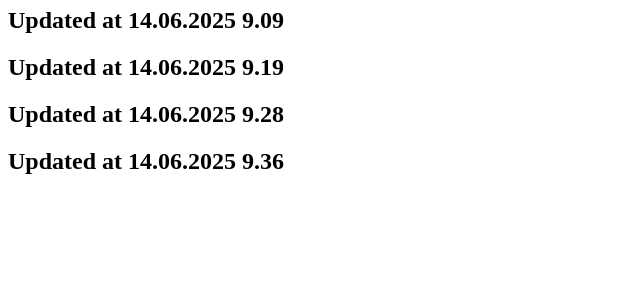
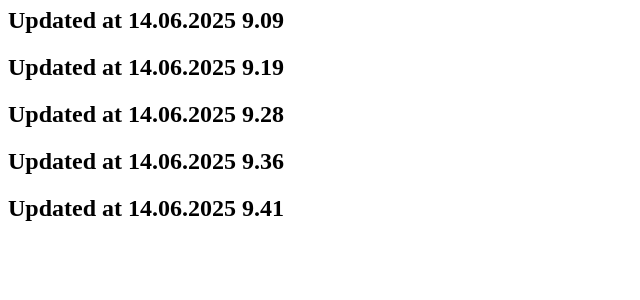
Before and after one commit to shaxweb/projects_test, a Flask app: page / in a window 1280 px wide. Shown: the part 392-692 px from the top of the page, without its empty margins (0-640 px from the left). Run offline with Flask 3, Linux system fonts and the light colour scheme.

Commit message:
update index.html

```diff
--- a/DatabaseApp/templates/index.html
+++ b/DatabaseApp/templates/index.html
@@ -19,6 +19,7 @@
     <h2>Updated at 14.06.2025 9.19</h2>
     <h2>Updated at 14.06.2025 9.28</h2>
     <h2>Updated at 14.06.2025 9.36</h2>
+    <h2>Updated at 14.06.2025 9.41</h2>
   </header>
 </body>
 </html>
```
